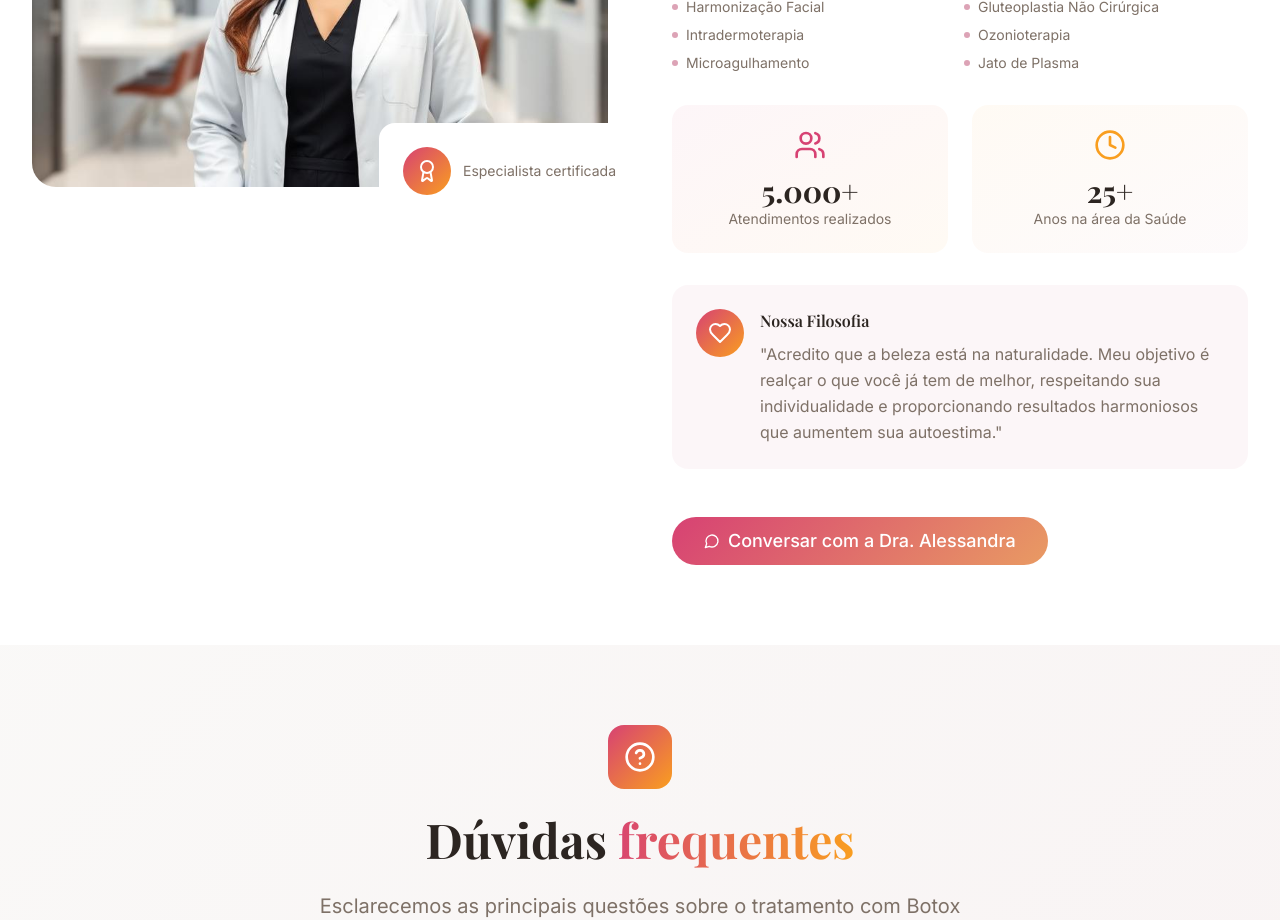
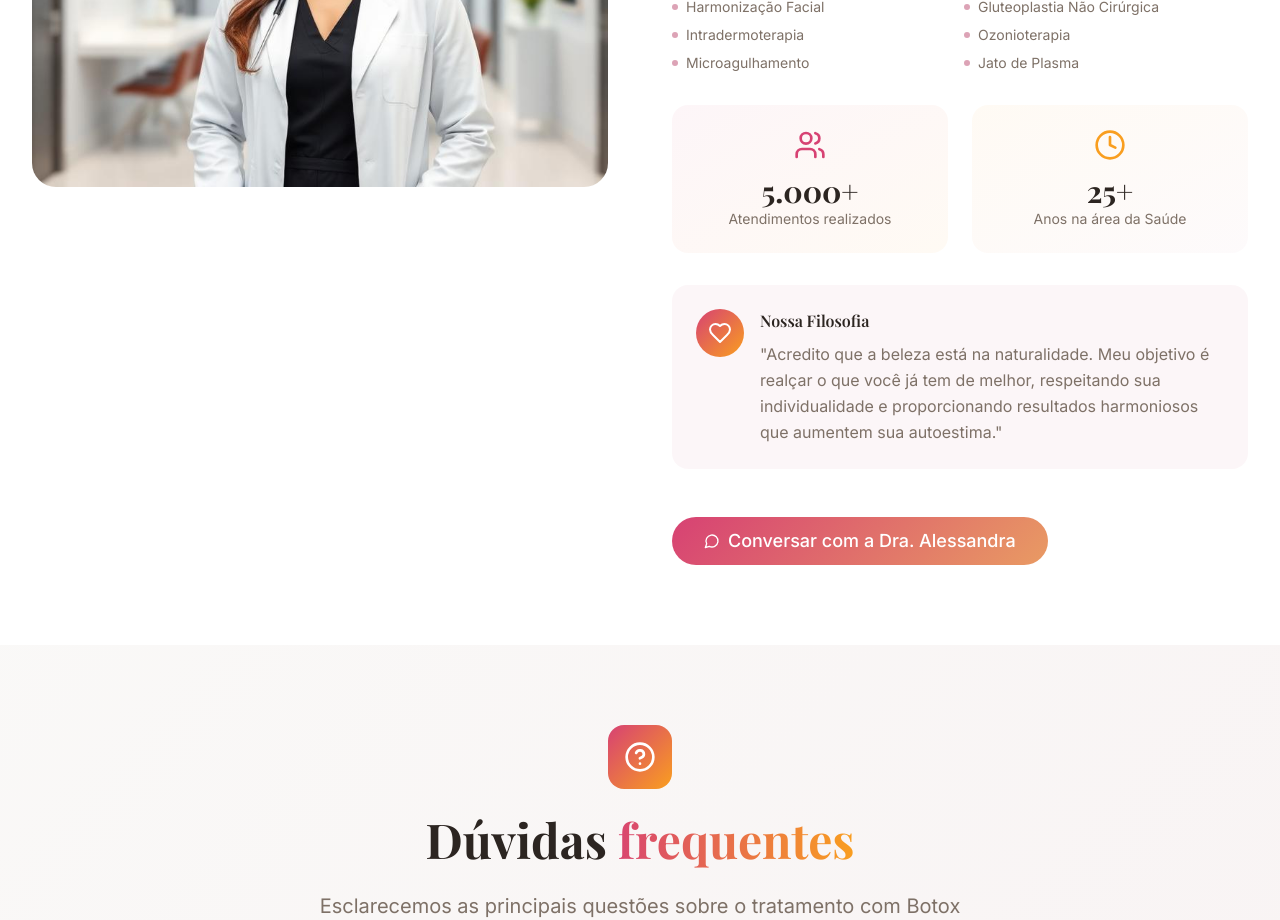
Before and after one commit to nogzao/subtle-glow-studio, a React (Vite) app: page / in a window 1280 px wide. Shown: the part 5480-6400 px from the top of the page. Built offline with nearby package versions, Linux system fonts and the light colour scheme.

Commit message:
Visual edit in Lovable
Edited UI in Lovable

```diff
--- a/src/components/AboutSection.tsx
+++ b/src/components/AboutSection.tsx
@@ -14,17 +14,7 @@ const AboutSection = () => {
               <img src={doctorImage} alt="Dra. Especialista em Harmonização Facial" className="w-full h-auto rounded-3xl shadow-elegant" />
 
               {/* Floating Credentials */}
-              <div className="absolute -bottom-8 -right-8 bg-white rounded-2xl p-6 shadow-glow">
-                <div className="flex items-center gap-3">
-                  <div className="w-12 h-12 bg-gradient-to-br from-primary to-accent rounded-full flex items-center justify-center">
-                    <Award className="w-6 h-6 text-white" />
-                  </div>
-                  <div>
 
-                    <div className="text-sm text-muted-foreground">Especialista certificada</div>
-                  </div>
-                </div>
-              </div>
             </div>
           </div>
 
```
